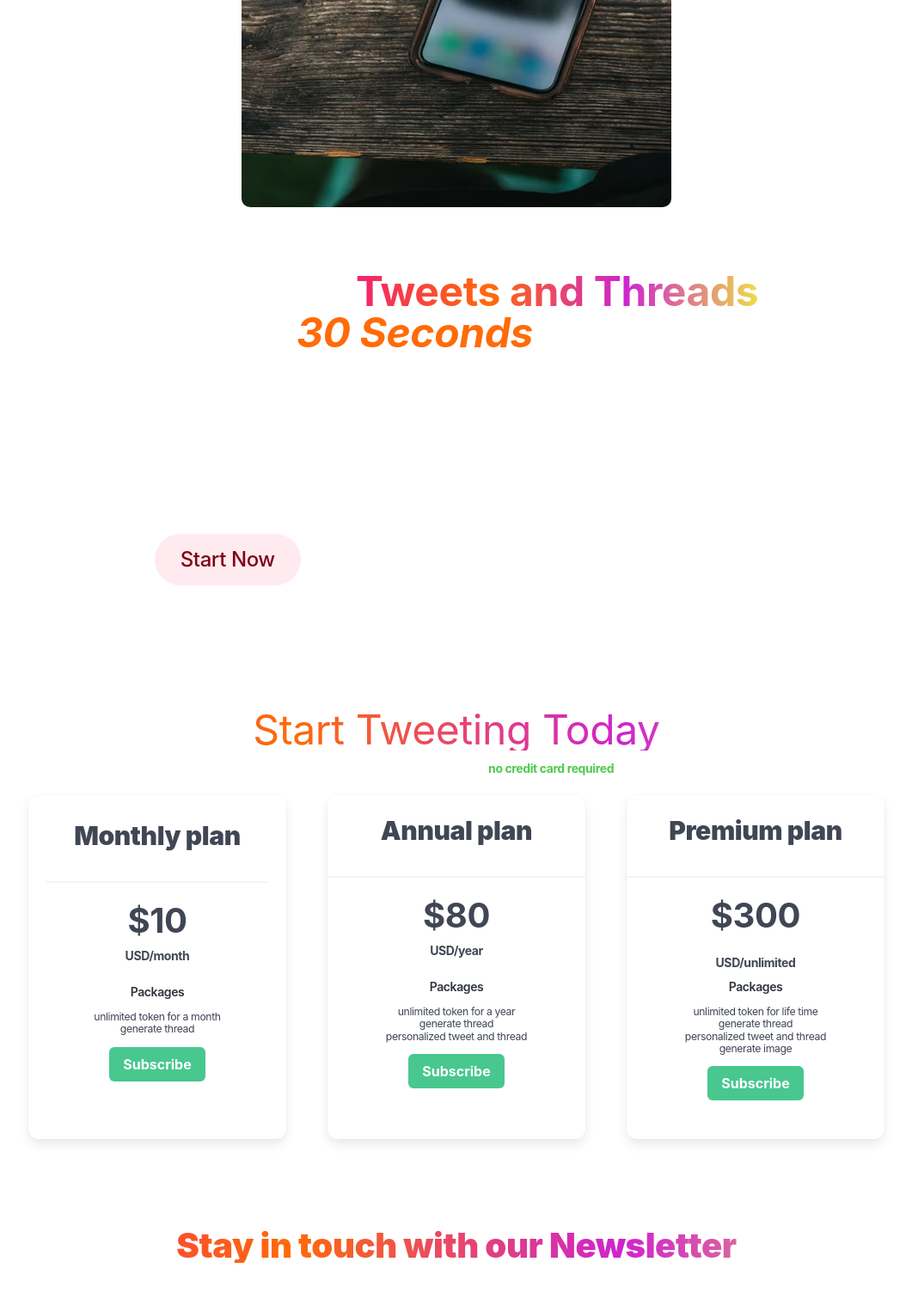
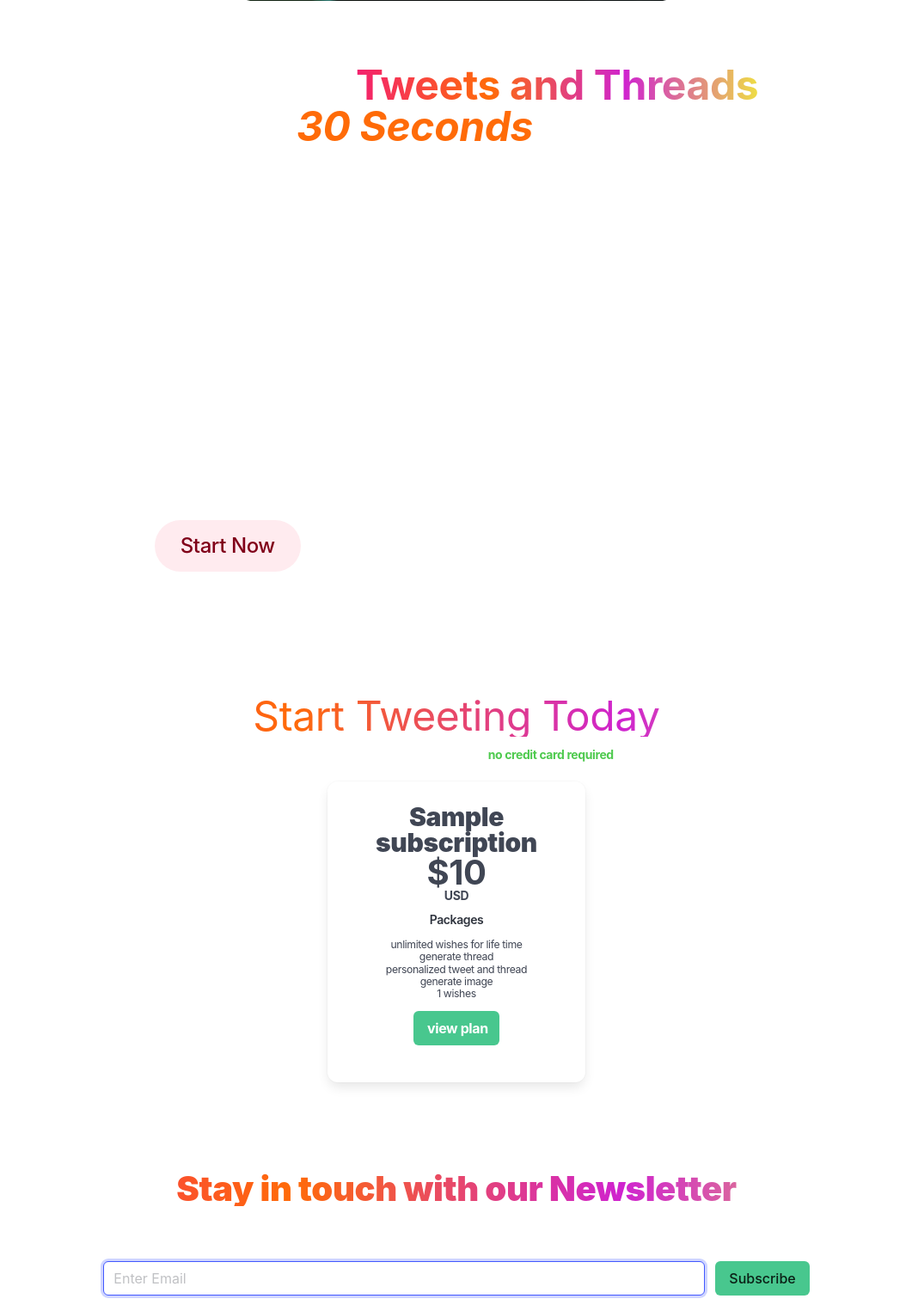
Before and after one commit to officialryder1/tweetgenie, a Django app: page / in a window 1280 px wide. Shown: the part 2185-3710 px from the top of the page at 86% size, without its empty margins (109-1170 px from the left). Run offline with Django 5.2, Linux system fonts and the light colour scheme; tables that the repository leaves empty hold one stand-in row (values such as "Sample post"); parts of the project's set-up code (start-up, migrations or seed data) failed here and were passed over; some libraries are stand-ins or nearby versions.

Commit message:
fixed ui

```diff
--- a/app/templates/app/index.html
+++ b/app/templates/app/index.html
@@ -60,16 +60,16 @@
     </nav>
     <div class="container" style="margin-top: 10px;">
       <div class="is-flex m-5 is-justify-content-space-around is-flex-wrap-wrap is-flex-direction-row">
-        <div class="section">
+        <div class="section" style="max-height: 370px;">
             <h1 class="is-size-2 is-size-3-mobile mt-5" style="font-weight: 900; letter-spacing: -0.4px; line-height: 1;">Effortless
               <b style="background: linear-gradient(to right, #f32170, #ff6b08, #cf23cf, #eedd44); -webkit-text-fill-color: transparent; -webkit-background-clip: text; font-weight: 900;">Tweets and Threads</b>
               <br> In Just <I style="color: #ff6b08;">30 Seconds</I></h1><br><br>
               <div class="is-flex is-justify-content-center is-flex-wrap-wrap">
-              <a href="{% url 'test' %}" class="button is-danger is-light is-rounded is-large mb-5">Start Now</a><button class="button is-primary is-outlined is-dark is-large is-rounded ml-5 mb-5">Learn more</button>
+              <a href="{% url 'test' %}" class="button is-danger is-light is-rounded is-large mb-5">Start Now</a><button class="button is-primary is-outlined is-dark is-large is-rounded ml-3 mb-5">Learn more</button>
               </div>
         </div>
         <div class="is-mobile">
-          <img src="{% static 'img/photo-1535303311164-664fc9ec6532.avif' %}" style="border-radius: 10px; height: 600px; width: 500px;">
+          <iframe width="640" height="360" src="https://www.loom.com/embed/43fb77582309409f8411899e03a55794?sid=92255551-1b3b-492b-938e-fa6cb3609744" frameborder="0" webkitallowfullscreen mozallowfullscreen allowfullscreen></iframe>
         </div>
       </div>
     </div>
@@ -94,17 +94,14 @@
           </div>
         </div>
 
-        <div class="card is-rounded m-5" style="width: 400px; height: 550px; background-color: RGB(207 13 13);">
+        <div class="card is-rounded m-5" style="width: 400px; height: 550px; background-color: RGB(157 60 53);">
           <div class="card-content">
             <p class="title" style="text-align: center; letter-spacing: -0.4px; line-height: 1; color: white;">Cons</p>
             <hr>
             <div class="subtitle">
               <small style="letter-spacing: -0.4px; line-height: 1; color: white;">
-                1. <b>Features</b>: Subscription fees for premium features. <br><br>
-                2. <b>Maintenance</b>: Growth of the platform will depends on the users. <br><br>
-                3. <b>Scalability</b>:  Ensuring the platform can scale effectively with increasing users. <br><br>
-                4. <b>Cost</b>: it a free to use platform. <br><br>
-                5. <b>Customer Support</b>: : Providing effective and timely customer support to user
+                1. Let us know if you have any. <br><br>
+
             </div>
 
           </div>
@@ -121,7 +118,7 @@
           <h1 class="is-size-1 is-size-3-mobile mt-5" style="font-weight: bold; letter-spacing: -0.4px; line-height: 1;">Effortless
             <b style="background: linear-gradient(to right, #f32170, #ff6b08, #cf23cf, #eedd44); -webkit-text-fill-color: transparent; -webkit-background-clip: text;">Tweets and Threads</b>
             <br> In Just <I style="color: #ff6b08;">30 Seconds</I></h1><br><br>
-            <p class="is-size-5-mobile">
+            <p class="is-size-5-mobile" style="max-width: 400px; line-height: 1.5; letter-spacing: 0.5px;">
               With TweetGenie, you can maintain a consistent online presence without the hassle of daily content creation.<br><br> Our platform analyzes trending topics and user data to deliver relevant, timely tweets tailored<br> to your unique voice and style. Customizable settings ensure your brand’s<br><br> personality shines through every post.
 
               TweetGenie not only saves you time but also<br> enhances your social media strategy by providing diverse content ideas<br><br> and optimizing engagement.
@@ -136,48 +133,50 @@
     <div class="container">
       <div class="hero">
         <h1 style="background: linear-gradient(to right, #f32170, #ff6b08, #cf23cf, #eedd44); -webkit-text-fill-color: transparent; -webkit-background-clip: text; text-align: center; line-height: 1; letter-spacing: -0.4px;" class="is-size-1 is-size-3-mobile">Start Tweeting Today</h1><br>
-        <p style="text-align: center;">start a free trial with 30 API credit - <b style="color: rgb(78, 202, 78);">no credit card required</b></p>
+        <p style="text-align: center;">start a free trial with 25 API credit - <b style="color: rgb(78, 202, 78);">no credit card required</b></p>
       </div>
     </div>
+    {% if user.is_authenticated %}
     <div class="is-flex is-justify-content-center container is-flex-wrap-wrap">
-      <div class="box m-5" style="height: 400px; width: 300px;">
-        <p style="text-align: center; font-weight: 900; font-size: 30px;" class="pt-3">Monthly plan</p><br><hr>
-        <h1 class="is-size-2" style="text-align: center;"><b>$10</b></h1><br>
-        <p style="text-align: center;"><b>USD/month</b></p><br><br>
-        <div style="text-align: center;">
-          <strong style="text-align: center;">Packages</strong><br><br>
-          <small>unlimited token for a month</small><br>
-          <small>generate thread</small><br>
-        </div><br>
-        <button class="button is-success" style="color: white; font-weight:700; display: block; margin: auto;"> Subscribe</button>
-      </div>
-      <div class="card m-5" style="height: 400px; width: 300px;"><br>
-        <p style="text-align: center; font-weight: 900; font-size: 30px;" class="pt-3">Annual plan</p><br><hr>
-        <h1 class="is-size-2" style="text-align: center;"><b>$80</b></h1><br>
-        <p style="text-align: center;"><b>USD/year</b></p><br><br>
-        <div style="text-align: center;">
-          <strong style="text-align: center;">Packages</strong><br><br>
-          <small>unlimited token for a year</small><br>
-          <small>generate thread</small><br>
-          <small>personalized tweet and thread</small><br>
-        </div><br>
-        <button class="button is-success" style="color: white; font-weight:700; display: block; margin: auto;"> Subscribe</button>
-      </div>
-      <div class="card m-5" style="height: 400px; width: 300px;"><br>
-        <p style="text-align: center; font-weight: 900; font-size: 30px;" class="pt-3">Premium plan</p><br><hr>
-        <h1 class="is-size-2" style="text-align: center;"><b>$300</b></h1><br><br>
-        <p style="text-align: center;"><b>USD/unlimited</b></p><br>
+      {% for sub in sub %}
+      <div class="card m-5" style="height: 350px; width: 300px; display: block; margin: auto;"><br>
+        <p style="text-align: center; font-weight: 900; font-size: 30px; cursor: pointer;" class="pt-3" hx-get="{% url 'get_subscription' sub.pk %}" hx-target="#subdiv" hx-push-url="{% url 'get_subscription' sub.pk %}">{{sub.name}}</p>
+        <h1 class="is-size-2" style="text-align: center;"><b>${{sub.amount}}</b></h1>
+        <p style="text-align: center;"><b>USD</b></p><br>
 
         <div style="text-align: center;">
             <strong style="text-align: center;">Packages</strong><br><br>
-            <small>unlimited token for life time</small><br>
+            <small>unlimited wishes for life time</small><br>
             <small>generate thread</small><br>
             <small>personalized tweet and thread</small><br>
-            <small>generate image</small>
+            <small>generate image</small><br>
+            <small>{{sub.token}} wishes</small>
         </div><br>
-        <button class="button is-success" style="color: white; font-weight:700; display: block; margin: auto;"> Subscribe</button>
+        <a hx-get="{% url 'get_subscription' sub.pk %}" hx-target="#subdiv" hx-push-url="{% url 'get_subscription' sub.pk %}" hx-swap="innerHtml" class="button is-success" style="color: white; font-weight:700; display: block; margin: auto; width: 100px;" type="button"> view plan</a>
       </div>
+      {% endfor %}
     </div>
+    {% else %}
+    <div class="is-flex is-justify-content-center container is-flex-wrap-wrap">
+      {% for sub in sub %}
+      <div class="card m-5" style="height: 350px; width: 300px; display: block; margin: auto;"><br>
+        <p style="text-align: center; font-weight: 900; font-size: 30px; cursor: pointer;" class="pt-3" hx-get="{% url 'get_subscription' sub.pk %}" hx-target="#subdiv" hx-push-url="{% url 'get_subscription' sub.pk %}">{{sub.name}}</p>
+        <h1 class="is-size-2" style="text-align: center;"><b>${{sub.amount}}</b></h1>
+        <p style="text-align: center;"><b>USD</b></p><br>
+
+        <div style="text-align: center;">
+            <strong style="text-align: center;">Packages</strong><br><br>
+            <small>unlimited wishes for life time</small><br>
+            <small>generate thread</small><br>
+            <small>personalized tweet and thread</small><br>
+            <small>generate image</small><br>
+            <small>{{sub.token}} wishes</small>
+        </div><br>
+        <a href="{% url 'login_user' %}" class="button is-success" style="color: white; font-weight:700; display: block; margin: auto; width: 100px;" type="button"> view plan</a>
+      </div>
+      {% endfor %}
+    </div>
+    {% endif %}
 
     <!-- Testimonies  -->
     <h1 class="is-size-1" style="text-align: center; font-weight: 900;">Testimonies Section</h1>
--- a/app/templates/partials/nav.html
+++ b/app/templates/partials/nav.html
@@ -1,6 +1,6 @@
 <nav class="navbar" role="navigation" aria-label="main navigation">
     <div class="navbar-brand">
-      <a class="navbar-item" href="https://bulma.io">
+      <a class="navbar-item" href="{% url 'test' %}">
         <h1 style="font-weight: bolder; letter-spacing: -0.4px; font-size: large;">TweetGenie<small class="is-size-5 pr-5">.</small></h1>
       </a>
 
--- a/app/views.py
+++ b/app/views.py
@@ -12,7 +12,11 @@
 
 
 def home(request):
-  return render(request, 'app/index.html', {})
+  subscription = Subscription.objects.all()
+  content = {
+    'sub':subscription
+  }
+  return render(request, 'app/index.html', content)
 
 
 @login_required(login_url='login_user')
@@ -117,13 +121,14 @@
 
   tweet = Tweets.objects.create(user=request.user, tweet_title=tweet, tweet=output_respond)
   token = UserToken.objects.get(user=request.user)
-  token.token -= 1
+  token.token -= 5
   token.save()
   return render(request, 'partials/thread_list.html', {'event':full_response} )
 
 def documentation(request):
   return render(request, 'app/documentation.html', {})
 
+@login_required(login_url='login_user')
 def out_token(request):
   subscription = Subscription.objects.all()
   content = {
@@ -131,6 +136,7 @@
   }
   return render(request, 'partials/out_token.html', content)
 
+@login_required(login_url='login_user')
 def subscribe(request):
   subscription = Subscription.objects.all()
   content = {
@@ -138,6 +144,7 @@
   }
   return render(request, 'partials/subscribe.html', content)
 
+@login_required(login_url='login_user')
 def get_subscription(request, pk):
   sub = Subscription.objects.get(pk=pk)
   content  = {
@@ -145,7 +152,7 @@
   }
   return render(request, 'partials/get_sub.html', content)
 
-
+@login_required(login_url='login_user')
 def add_token(request, id):
   sub = Subscription.objects.get(id=id)
   user = UserToken.objects.get(user=request.user)
@@ -153,10 +160,11 @@
   user.save()
   return redirect('test')
 
-
+@login_required(login_url='login_user')
 def rephrase(request):
   return render(request, 'app/rephrase.html', {})
 
+@login_required(login_url='login_user')
 def rephrase_list(request):
   tweet = request.POST.get('tweet')
 
@@ -189,6 +197,6 @@
 
   tweet = Tweets.objects.create(user=request.user, tweet_title=tweet, tweet=output_respond)
   token = UserToken.objects.get(user=request.user)
-  token.token -= 1
+  token.token -= 2
   token.save()
   return render(request, 'partials/rephrase_list.html', {'event':full_response} )
--- a/auths/templates/core/login.html
+++ b/auths/templates/core/login.html
@@ -18,10 +18,10 @@
 {% load socialaccount %}
 <br><br><br>
 <h1 style="text-align: center; font-size: large; font-weight: 800; letter-spacing: -1px;" class="is-size-1">Login using</h1><br>
-<span style="display: flex; justify-content: center; align-items: center;"><a href="{% provider_login_url 'github' %}" class="button is-danger is-rounded mr-5"> Github</a><a href="" class="button is-primary is-rounded">Twitter</a></span>
+<span style="display: flex; justify-content: center; align-items: center;"><a href="{% provider_login_url 'github' %}" class="button is-darkr is-rounded mr-5"><i class="fa-brands fa-github pr-3"></i> Github</a><a href="" class="button is-info is-rounded"><i class="fa-brands fa-twitter pr-3"></i>Twitter</a></span>
 <hr>
 <p style="text-align: center; font-size: large; font-weight: 500;">or</p>
-<div class="container" style="margin-top: 50px;">
+<div class="container" style="margin-top: 30px;">
     <div class="m-5" style="display: flex; justify-content: center; align-items: center;">
         <div class="box mt-5"style="width: 700px;">
             <form action="{% url 'login_user' %}" method="POST">
--- a/openpage/settings.py
+++ b/openpage/settings.py
@@ -121,7 +121,7 @@
     }
 }
 
-DATABASES['default'] = dj_database_url.parse(config("POSTGRES"))
+# DATABASES['default'] = dj_database_url.parse(config("POSTGRES"))
 
 # Password validation
 # https://docs.djangoproject.com/en/5.0/ref/settings/#auth-password-validators
```
Also changed, not shown: auths/templates/core/register.html (+8 -15 lines).
